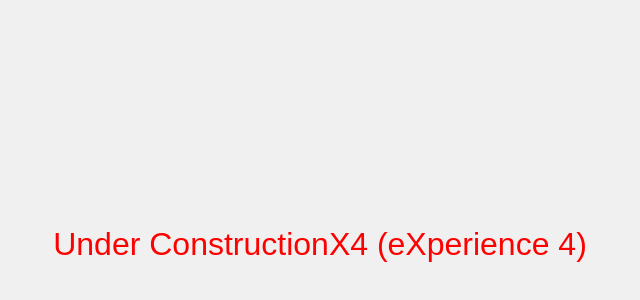
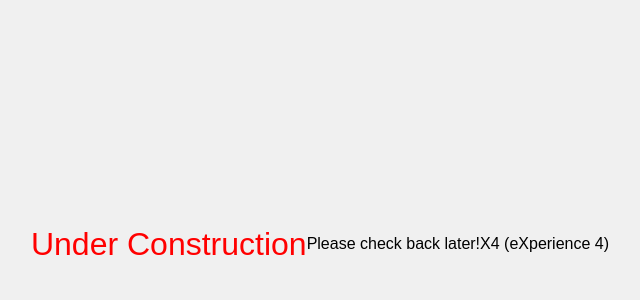
Before and after one commit to eXp-four/exp-four.github.io, a plain HTML site: page index.html in a window 1280 px wide. Shown: the part 156-456 px from the top of the page, without its empty margins (320-960 px from the left). Drawn offline with Linux system fonts and the light colour scheme.

Commit message:
fix: fix alignment

```diff
--- a/index.html
+++ b/index.html
@@ -22,6 +22,7 @@
 </head>
 <body>
     <div class="message">Under Construction</div>
-    <div class="message">X4 (eXperience 4)</div>
+    <div class="sub-message">Please check back later!</div>
+    <div class="additional-message">X4 (eXperience 4)</div>
 </body>
 </html>
```
